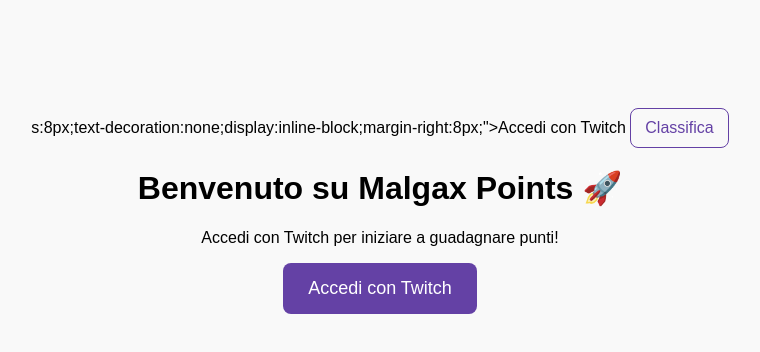
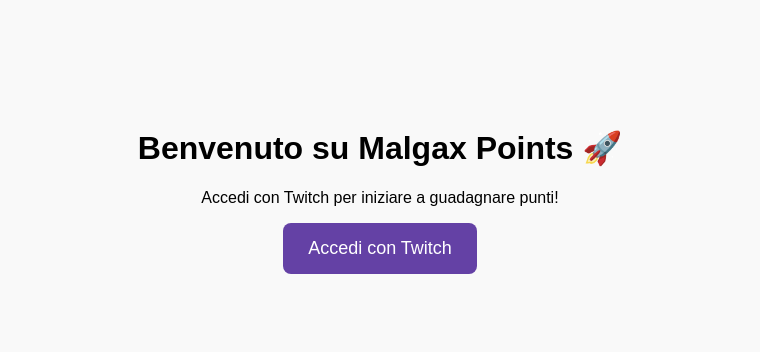
Before and after one commit to MalgaxPro/twitch-points, a website: page public/index.html in a window 1280 px wide. Shown: the whole page, without its empty margins (260-1020 px from the left). Drawn offline with Linux system fonts and the light colour scheme.

Commit message:
Update index.html

```diff
--- a/public/index.html
+++ b/public/index.html
@@ -1,7 +1,5 @@
 <!DOCTYPE html>
 <html lang="it">
-s:8px;text-decoration:none;display:inline-block;margin-right:8px;">Accedi con Twitch</a>
-<a href="https://api.malgax.com/leaderboard.html" style="border:1px solid #6441a5;color:#6441a5;padding:10px 14px;border-radius:8px;text-decoration:none;display:inline-block;">Classifica</a>
 <head>
   <meta charset="UTF-8" />
   <meta name="viewport" content="width=device-width, initial-scale=1.0" />
```
